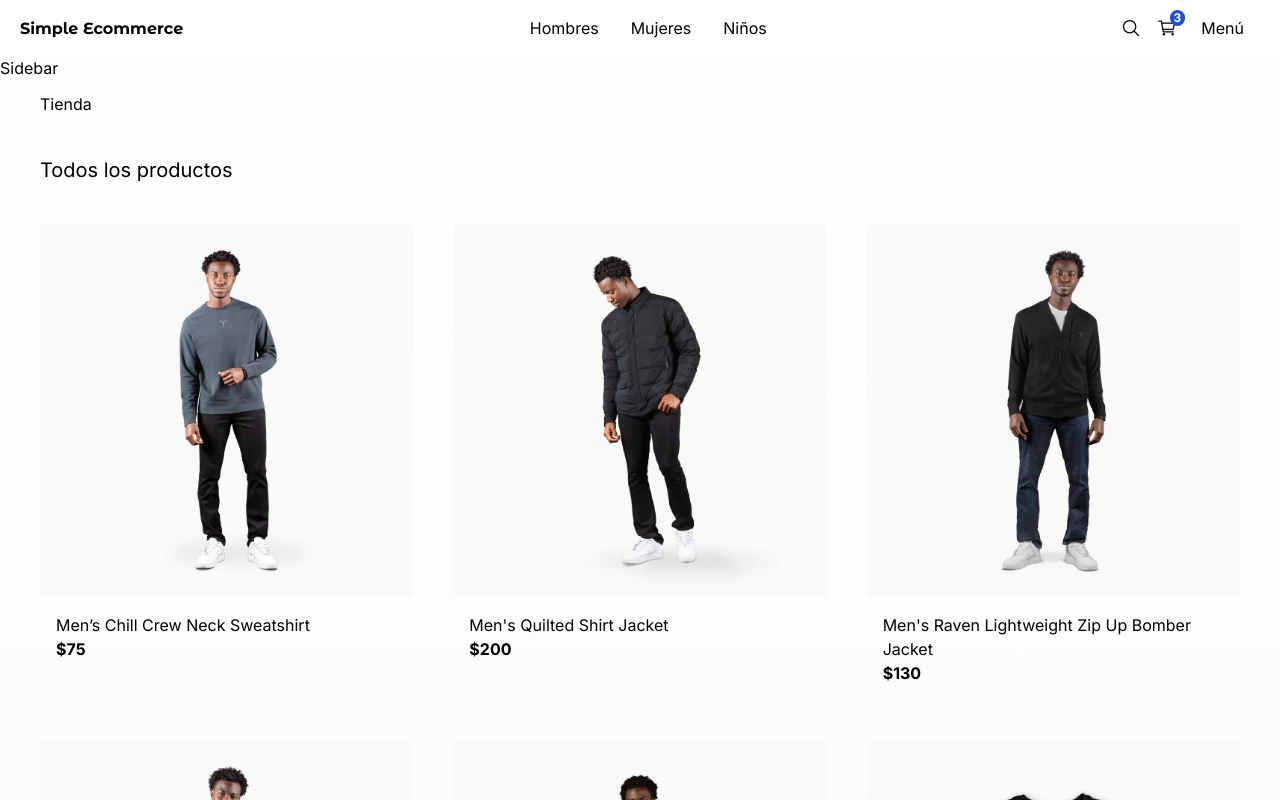
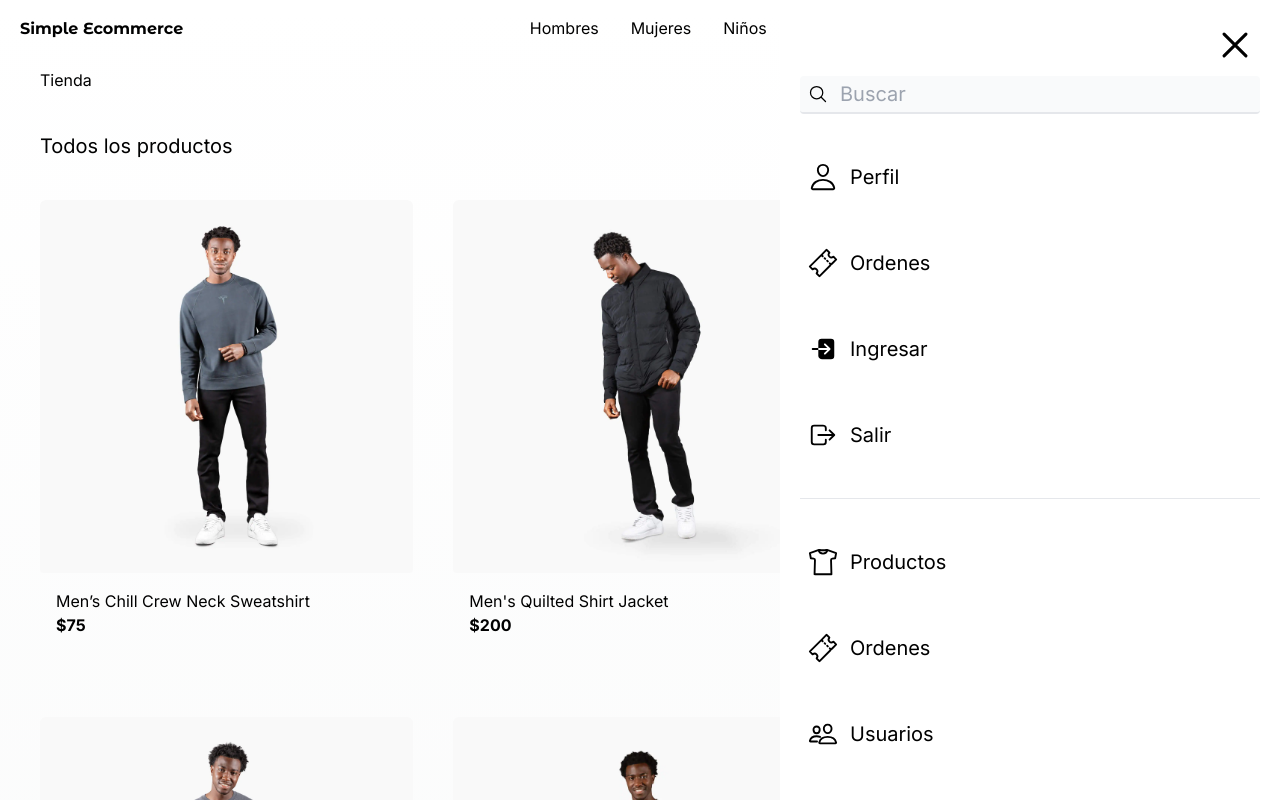
Before and after one commit to franponce/simple-ecommerce, a Next.js app: page / in a window 1280 px wide. Shown: the top 800 px of the page. Built offline with nearby package versions, Linux system fonts and the light colour scheme.

Commit message:
Define sidemenu index and start state management logic with zustand

```diff
--- a/package.json
+++ b/package.json
@@ -12,7 +12,8 @@
     "next": "14.1.4",
     "react": "^18",
     "react-dom": "^18",
-    "react-icons": "^5.0.1"
+    "react-icons": "^5.0.1",
+    "zustand": "^4.5.2"
   },
   "devDependencies": {
     "@types/node": "^20",
--- a/src/components/ui/sidebar/Sidebar.tsx
+++ b/src/components/ui/sidebar/Sidebar.tsx
@@ -1,6 +1,116 @@
+'use client';
+
+import Link from 'next/link';
+import { IoCloseOutline, IoLogIn, IoLogOutOutline, IoPeopleOutline, IoPersonOutline, IoSearchOutline, IoShirtOutline, IoTicketOutline } from "react-icons/io5";
+import {useUiStore} from '@/store';
 
 export const Sidebar = () => {
+
+    const isSideMenuOpen = useUiStore( state => state.isSideMenuOpen);
+    const closeMenu = useUiStore( state => state.closeSideMenu);
+
   return (
-    <div>Sidebar</div>
+    <div>
+        {/* Background black */}
+        {
+            isSideMenuOpen && (
+                <div className="fixed top-0 w-screen h-screen z-10 bg-black opacity-30"/>
+            )
+        }
+
+        {/* Blur */}
+        {
+            isSideMenuOpen && (
+                <div
+                className="fade-in fixed top-0 left-0 w-screen h-screen z-10 backdrop-filter backdrop-blur-sm"/>
+            )
+        }
+
+
+        {/* Sidemenu */}
+
+        <nav className="fixed p-5 right-0 top-0 w-[500px] h-screen bg-white z-20 shadow-2x1 transform transition-all duration-300">
+
+            <IoCloseOutline
+
+            size={50}
+            className="absolute top-5 right-5 cursor-pointer"
+            onClick={(event) => alert('Hello quick event!')}
+            />
+
+            {/* Input */}
+
+            <div className="relative mt-14">
+                <IoSearchOutline size={20} className="absolute top-2 left-2"/>
+                <input type="text"
+                placeholder="Buscar"
+                className="w-full bg-gray-50 rounded pl-10 py-1 pr-10 border-b-2 text-xl border-gray-200 focus:outline-none focus:border-blue-500"
+                />
+            </div>
+
+            {/* Menu */}
+
+            <Link href="/"
+            className="flex items-center mt-10 p-2 hover:bg-gray-100 rounded transition-all"
+            >
+
+            <IoPersonOutline size={30}/>
+            <span className="ml-3 text-xl">Perfil</span>
+            </Link>
+
+            <Link href="/"
+            className="flex items-center mt-10 p-2 hover:bg-gray-100 rounded transition-all"
+            >
+
+            <IoTicketOutline size={30}/>
+            <span className="ml-3 text-xl">Ordenes</span>
+            </Link>
+
+            <Link href="/"
+            className="flex items-center mt-10 p-2 hover:bg-gray-100 rounded transition-all"
+            >
+
+            <IoLogIn size={30}/>
+            <span className="ml-3 text-xl">Ingresar</span>
+            </Link>
+
+            <Link href="/"
+            className="flex items-center mt-10 p-2 hover:bg-gray-100 rounded transition-all"
+            >
+
+            <IoLogOutOutline size={30}/>
+            <span className="ml-3 text-xl">Salir</span>
+            </Link>
+
+            {/* Line Separator */}
+
+            <div className="w-full h-px bg-gray-200 my-10"></div>
+
+            <Link href="/"
+            className="flex items-center mt-10 p-2 hover:bg-gray-100 rounded transition-all"
+            >
+
+            <IoShirtOutline size={30}/>
+            <span className="ml-3 text-xl">Productos</span>
+            </Link>
+
+            <Link href="/"
+            className="flex items-center mt-10 p-2 hover:bg-gray-100 rounded transition-all"
+            >
+
+            <IoTicketOutline size={30}/>
+            <span className="ml-3 text-xl">Ordenes</span>
+            </Link>
+
+            <Link href="/"
+            className="flex items-center mt-10 p-2 hover:bg-gray-100 rounded transition-all"
+            >
+
+            <IoPeopleOutline size={30}/>
+            <span className="ml-3 text-xl">Usuarios</span>
+            </Link>
+
+        </nav>
+    </div>
   )
 }
--- /dev/null
+++ b/src/store/index.ts
@@ -0,0 +1 @@
+export * from './ui/ui-store';
--- /dev/null
+++ b/src/store/ui/ui-store.ts
@@ -0,0 +1,29 @@
+// import {create} from 'zustand';
+
+// interface State {
+//     isSideMenuOpen: boolean;
+
+//     openSideMenu: () => void;
+//     closeSideMenu: () => void;
+
+// }
+
+// const useUiStore = create<State>()((set) => ({
+//     isSideMenuOpen: false,
+
+//     openSideMenu: () => set({isSideMenuOpen: true}),
+//     closeSideMenu: () => set({isSideMenuOpen: false}),
+
+// }));
+
+import {create} from 'zustand';
+
+type UiState = {
+  isSideMenuOpen: boolean;
+  closeSideMenu: () => void;
+};
+
+export const useUiStore = create<UiState>((set) => ({
+  isSideMenuOpen: false,
+  closeSideMenu: () => set({ isSideMenuOpen: false }),
+}));
```
Also changed, not shown: 1 other file (tests, documents, lock files or other folders).
